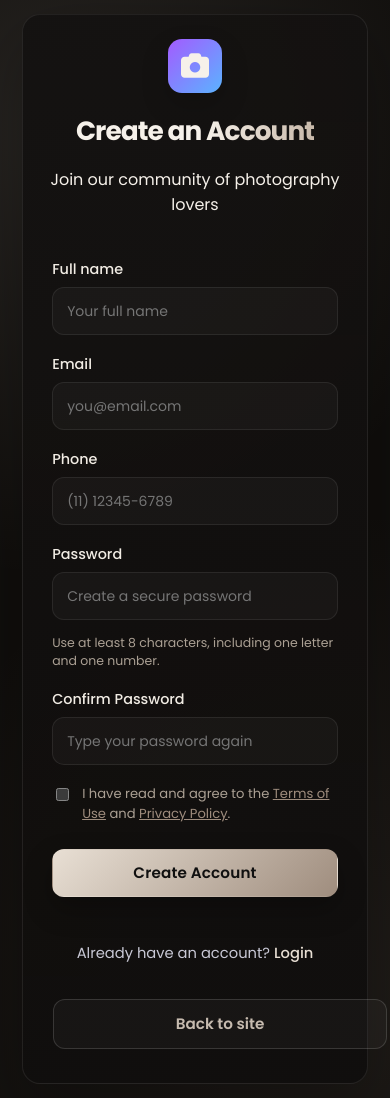
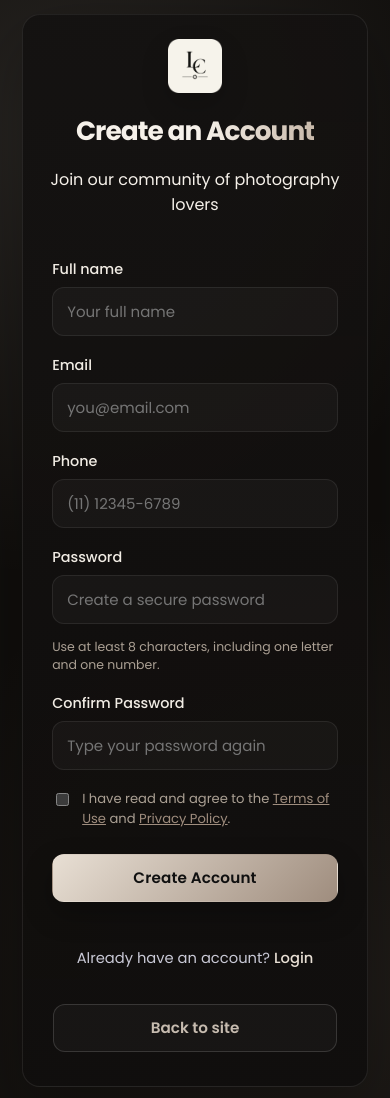
Before and after one commit to Renato1909/LensClick, a website: page public/cadastro.html in a window 390 px wide. Drawn offline with Linux system fonts and the light colour scheme.

Commit message:
fix(auth): alinha botões e usa o ícone oficial da marca no login/cadastro (#164)
- login/cadastro trocam o ícone de câmera antigo pelo ícone oficial
  brand/lensclick-icon.png
- .btn-back com box-sizing:border-box (largura igual aos campos);
  .auth-footer ocupa toda a largura do card
- cadastro: remove chaves extras que fechavam o media query cedo e
  aplicavam padding global no rodapé
- testes de identidade visual e de balanceamento das chaves CSS

Co-authored-by: Copilot <223556219+Copilot@users.noreply.github.com>

```diff
--- a/public/cadastro.html
+++ b/public/cadastro.html
@@ -62,16 +62,15 @@
     .auth-logo {
       width: 60px;
       height: 60px;
-      border-radius: 15px;
-      background: linear-gradient(135deg, #a35bff, #5bb3ff);
       display: flex;
       align-items: center;
       justify-content: center;
       margin: 0 auto 15px;
-      box-shadow: 0 8px 25px rgba(125, 112, 255, 0.35);
     }
-    .auth-logo i {
-      font-size: 28px;
+    .auth-logo img {
+      width: 100%;
+      height: 100%;
+      object-fit: contain;
     }
     .title-md {
       font-size: 32px;
@@ -160,6 +159,8 @@
       margin-top: 25px;
       font-size: 1rem;
       color: #c9c9d6;
+      width: 100%;
+      box-sizing: border-box;
     }
     .auth-link {
       color: #5bb3ff;
@@ -218,18 +219,12 @@
         font-size: 15px;
         padding: 14px 16px;
       }
-      }
-      .form-control {
-        font-size: 14px;
-        padding: 12px 14px;
-      }
       .form-group {
         gap: 6px;
         align-items: flex-start;
         width: 100%;
         padding: 0;
         margin-bottom: 2px;
-      }
       }
       .form-group label, .form-group input {
         width: 100%;
@@ -259,7 +254,7 @@
       <div class="auth-card">
         <div class="auth-header">
           <div class="auth-logo" aria-hidden="true">
-            <i class="fas fa-camera"></i>
+            <img src="brand/lensclick-icon.png" alt="">
           </div>
           <h1 class="title-md" data-i18n-html="true" data-i18n="signup.title">Criar <span class="gradient-text">Conta</span></h1>
           <p data-i18n="signup.lead">Junte-se à nossa comunidade de amantes da fotografia</p>
--- a/public/refinements.css
+++ b/public/refinements.css
@@ -274,6 +274,7 @@ button.is-loading::after {
 }
 
 .btn-back {
+  box-sizing: border-box;
   color: var(--lc-color-text-muted);
   background: var(--lc-color-surface-soft);
   border-color: var(--lc-line-strong);
```
Also changed, not shown: public/login.html (+8 -6 lines), test/brand-identity.test.mjs (+17 -0 lines).
